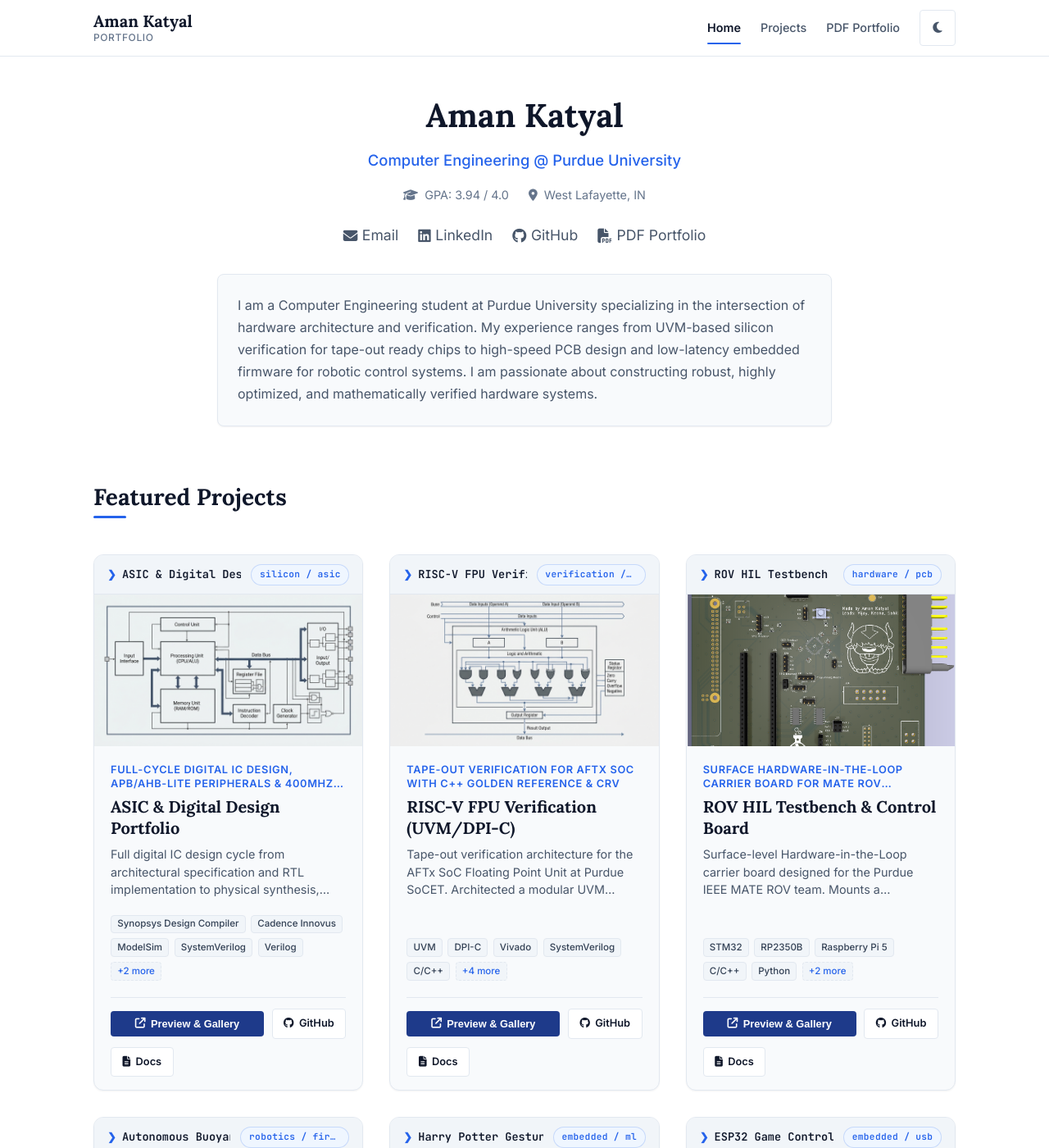
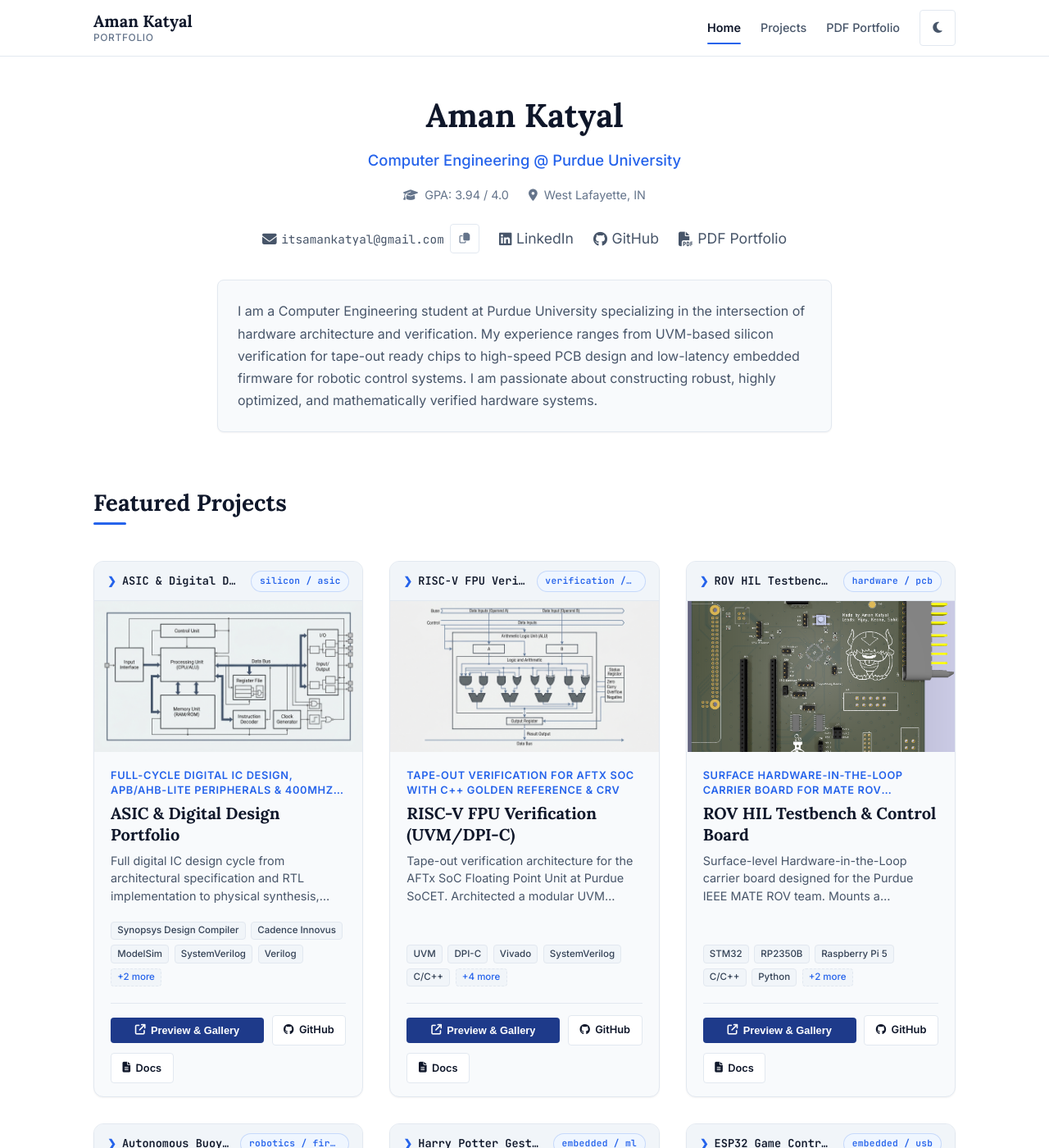
Before and after one commit to aman-katyal/aman-katyal.github.io, a Jekyll site: the page built from index.md, in a window 1280 px wide and 1400 px high. Shown: the whole window at 82% size. Built offline with Jekyll 4.4.1, drawn with Linux system fonts in a browser that asks for light colours.

Commit message:
fix(ui): termbar ellipsis, visible email with copy button
- termbar-title must be display:block: as a flex container the text
  becomes an anonymous flex item, which ignores text-overflow and
  hard-clips mid-word. Chevron is now inline content.
- native title tooltips on termbar title + badge for full text
- hero shows the email address (mailto link) with a separate copy
  button; profile-links row wraps on narrow screens

```diff
--- a/assets/css/style.scss
+++ b/assets/css/style.scss
@@ -296,8 +296,9 @@ body {
   display: flex;
   justify-content: center;
   align-items: center;
-  gap: 1.5rem;
+  gap: 1rem 1.5rem;
   font-size: 1.1rem;
+  flex-wrap: wrap;
 }
 
 .profile-link-btn {
@@ -324,6 +325,51 @@ body {
   color: #16a34a;
 }
 
+/* Visible email address + separate copy button */
+.email-display-group {
+  display: inline-flex;
+  align-items: center;
+  gap: 0.45rem;
+  min-width: 0;
+  max-width: 100%;
+}
+
+.email-address .email-address-text {
+  font-family: var(--font-mono);
+  font-size: 0.9rem;
+  overflow-wrap: anywhere;
+  word-break: break-word;
+}
+
+.email-copy-icon-btn {
+  display: inline-flex;
+  align-items: center;
+  justify-content: center;
+  width: 36px;
+  height: 36px;
+  flex-shrink: 0;
+  border-radius: var(--radius-sm);
+  border: 1px solid var(--border);
+  background-color: transparent;
+  color: var(--text-muted);
+  font-size: 0.8rem;
+  cursor: pointer;
+  padding: 0;
+  transition: color var(--transition-fast), border-color var(--transition-fast), transform var(--transition-fast), background-color var(--transition-fast);
+}
+
+.email-copy-icon-btn:hover {
+  color: var(--accent-interactive);
+  border-color: var(--accent-interactive);
+  background-color: var(--bg-secondary);
+  transform: translateY(-2px);
+}
+
+.email-copy-icon-btn.is-copied {
+  color: #16a34a;
+  border-color: #16a34a;
+}
+
 .profile-bio-card {
   background-color: var(--bg-secondary);
   border: 1px solid var(--border);
@@ -415,9 +461,9 @@ body {
   font-weight: 700;
   font-size: 0.85rem;
   color: var(--text-primary);
-  display: flex;
-  align-items: center;
-  gap: 0.45rem;
+  /* NOTE: must stay display:block — flex turns the text into an anonymous
+     flex item, which ignores text-overflow:ellipsis and hard-clips instead. */
+  display: block;
   flex: 1 1 auto;
   min-width: 0;
   max-width: 100%;
@@ -429,7 +475,7 @@ body {
     content: "❯";
     color: var(--accent-interactive);
     font-size: 0.8rem;
-    flex-shrink: 0;
+    margin-right: 0.45rem;
   }
 }
 
--- a/index.md
+++ b/index.md
@@ -18,14 +18,14 @@ title: Aman Katyal | Portfolio
   </div>
 
   <div class="profile-links">
-    <button type="button" class="profile-link-btn email-copy-btn" data-copy-email="{{ site.email }}" title="Click to copy email" aria-label="Copy email address to clipboard">
-      <i class="fa-solid fa-envelope"></i> <span class="email-copy-label">Email</span>
-    </button>
-    <noscript>
-      <a href="mailto:{{ site.email }}" class="profile-link-btn" title="Email">
-        <i class="fa-solid fa-envelope"></i> Email
+    <span class="email-display-group">
+      <a href="mailto:{{ site.email }}" class="profile-link-btn email-address" title="Send an email">
+        <i class="fa-solid fa-envelope"></i> <span class="email-address-text">{{ site.email }}</span>
       </a>
-    </noscript>
+      <button type="button" class="email-copy-icon-btn" data-copy-email="{{ site.email }}" title="Copy email address" aria-label="Copy email address to clipboard">
+        <i class="fa-regular fa-copy"></i>
+      </button>
+    </span>
     <a href="https://linkedin.com/in/aman-katyal" target="_blank" rel="noopener noreferrer" class="profile-link-btn" title="LinkedIn">
       <i class="fa-brands fa-linkedin"></i> LinkedIn
     </a>
@@ -54,8 +54,8 @@ title: Aman Katyal | Portfolio
       <article class="project-card" data-project-trigger="{{ project.id }}" aria-label="Open details for {{ project.title }}">
         <!-- Terminal Header Bar (thavlik.dev style) -->
         <div class="termbar">
-          <span class="termbar-title">{{ project.title }}</span>
-          <span class="termbar-badge">{{ project.badge_type | default: project.category }}</span>
+          <span class="termbar-title" title="{{ project.title }}">{{ project.title }}</span>
+          <span class="termbar-badge" title="{{ project.badge_type | default: project.category }}">{{ project.badge_type | default: project.category }}</span>
         </div>
 
         <!-- Media Frame -->
```
